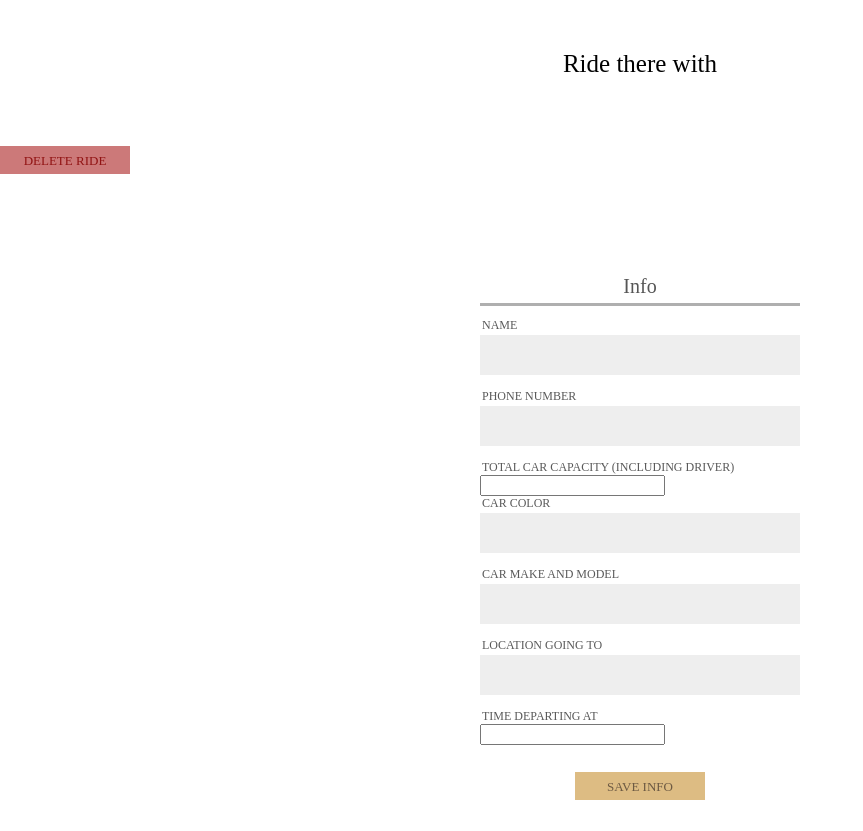
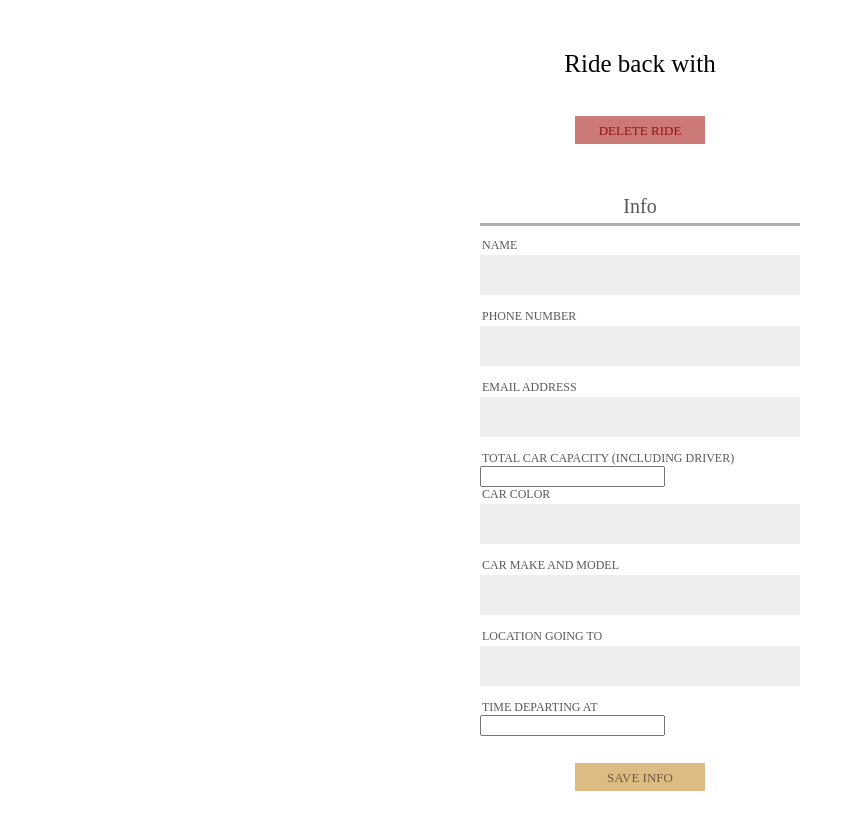
Before and after one commit to nikrdc/motorpool, a Flask app: template templates/driver.html in a window 1280 px wide. Shown: the top 831 px of the page, without its empty margins (0-863 px from the left). After the commit the page ends 791 px from the top, so only its background shows below. Run offline with Flask 2, Linux system fonts and the light colour scheme; the template is opened without the code that fills it: values that come from a table or form of the project are taken from there, others are empty; some libraries are stand-ins or nearby versions; some web fonts are replaced.

Commit message:
added email functionality

```diff
--- a/app.py
+++ b/app.py
@@ -6,10 +6,12 @@ from itsdangerous import URLSafeSerializer
 from flask.ext.wtf import Form
 from wtforms import StringField, SelectMultipleField, IntegerField, \
                     DateTimeField, SubmitField, widgets
-from wtforms.validators import Length, Required, NumberRange
+from wtforms.validators import Length, Required, NumberRange, Email, AnyOf
 from flask.ext.sqlalchemy import SQLAlchemy
 from flask.ext.migrate import Migrate, MigrateCommand
 from flask.ext.moment import Moment
+from threading import Thread
+from flask.ext.mail import Mail, Message
 
 
 basedir = os.path.abspath(os.path.dirname(__file__))
@@ -19,11 +21,18 @@ app.config['SECRET_KEY'] = os.environ.get('SECRET_KEY') or 'substitute key'
 app.config['SQLALCHEMY_DATABASE_URI'] = \
     'sqlite:///' + os.path.join(basedir, 'data.sqlite')
 app.config['SQLALCHEMY_COMMIT_ON_TEARDOWN'] = True
+app.config['MAIL_SERVER'] = 'smtp.gmail.com'
+app.config['MAIL_PORT'] = 465
+app.config['MAIL_USE_TLS'] = False
+app.config['MAIL_USE_SSL'] = True
+app.config['MAIL_USERNAME'] = os.environ.get('MAIL_USERNAME')
+app.config['MAIL_PASSWORD'] = os.environ.get('MAIL_PASSWORD')
 
 manager = Manager(app)
 moment = Moment(app)
 db = SQLAlchemy(app)
 migrate = Migrate(app, db)
+mail = Mail(app)
 
 def make_shell_context():
     return dict(app=app, db=db, Event=Event, Driver=Driver, Rider=Rider)
@@ -50,6 +59,7 @@ class Driver(db.Model):
     going_there = db.Column(db.Boolean)
     name = db.Column(db.String(64))
     phone = db.Column(db.String(64))
+    email = db.Column(db.String(64))
     capacity = db.Column(db.Integer)
     car_color = db.Column(db.String(64))
     make_model = db.Column(db.String(64))
@@ -68,6 +78,7 @@ class Rider(db.Model):
     id = db.Column(db.Integer, primary_key=True)
     name = db.Column(db.String(64))
     phone = db.Column(db.String(64))
+    email = db.Column(db.String(64))
 
     driver_id = db.Column(db.Integer, db.ForeignKey('drivers.id'))
 
@@ -85,6 +96,7 @@ class EventForm(Form):
 class PersonForm(Form):
     name = StringField('Name')
     phone = StringField('Phone number')
+    email = StringField('Email address', validators = [Email()])
     capacity = IntegerField('Total car capacity (including driver)')
     car_color = StringField('Car color')
     make_model = StringField('Car make and model')
@@ -97,13 +109,32 @@ class PersonForm(Form):
         widget = widgets.ListWidget(prefix_label=False))
 
     leaving_from = StringField('Location leaving from')
-    leaving_at = DateTimeField('Time departing at')
+    leaving_at = DateTimeField('Time departing at',
+                               format = '%A %B %d, %I:%M %p')
 
     going_to = StringField('Location going to')
-    going_at = DateTimeField('Time departing at')
+    going_at = DateTimeField('Time departing at',
+                             format = '%A %B %d, %I:%M %p')
 
     submit = SubmitField('Submit')
     save = SubmitField('Save info')
+
+
+# Email
+
+def send_async_email(app, msg):
+    with app.app_context():
+        mail.send(msg)
+
+
+def send_email(to, subject, template, **kwargs):
+    msg = Message('Motorpool: ' + subject, sender = 'Motorpool',
+                  recipients = [to])
+    msg.body = render_template(template + '.txt', **kwargs)
+    msg.html = render_template(template + '.html', **kwargs)
+    thr = Thread(target = send_async_email, args = [app, msg])
+    thr.start()
+    return thr
 
 
 # Helpers
@@ -188,8 +219,7 @@ def show_event(event_token):
         return redirect(url_for('index'))
 
 
-#AHHAHAHJASHFJHASHSAHAHHAHHA (lol, a comment by alex)
-
+#HJSDHFJDSFDSF #HJSDHFJDSFDSF #HJSDHFJDSFDSF
 @app.route('/<event_token>/<driver_id>', methods = ['GET', 'POST'])
 def show_driver(event_token, driver_id):
     event = Event.query.get(find(event_token))
@@ -219,6 +249,7 @@ def show_driver(event_token, driver_id):
                                    driver = driver, form = form)
     else:
         abort(404)
+#HJSDHFJDSFDSF #HJSDHFJDSFDSF #HJSDHFJDSFDSF
 
 
 @app.route('/<event_token>/<driver_id>/delete', methods = ['POST'])
@@ -227,9 +258,15 @@ def delete_driver(event_token, driver_id):
     driver = Driver.query.get(driver_id)
     if driver in event.drivers:
         db.session.delete(driver)
+        send_email(driver.email, 'Your ride has been deleted',
+                   'mail/driver_deleted_driver', driver = driver,
+                   event = event)
         riders = driver.riders
         for rider in driver.riders:
             db.session.delete(rider)
+            send_email(rider.email, 'A ride you were in has been deleted',
+                       'mail/driver_deleted_rider', rider = rider,
+                       driver = driver, event = event)
         db.session.commit()
         return redirect(url_for('show_event', event_token = event_token))
     else:
@@ -243,6 +280,9 @@ def delete_rider(event_token, driver_id, rider_id):
     rider = Rider.query.get(rider_id)
     if driver in event.drivers and rider in driver.riders:
         db.session.delete(rider)
+        send_email(rider.email, 'You have been deleted from a ride',
+                   'mail/rider_deleted_rider', rider = rider,
+                   driver = driver, event = event)
         db.session.commit()
         return redirect(url_for('show_driver', event_token = event_token,
                                 driver_id = driver_id))
@@ -250,6 +290,7 @@ def delete_rider(event_token, driver_id, rider_id):
         abort(404)
 
 
+#HJSDHFJDSFDSF #HJSDHFJDSFDSF #HJSDHFJDSFDSF
 @app.route('/<event_token>/add', methods = ['GET', 'POST'])
 def add_driver(event_token):
     if find(event_token):
@@ -273,8 +314,7 @@ def add_driver(event_token):
             return render_template('add_driver.html', form = form)
     else:
         abort(404)
-
-#AHHAHAHJASHFJHASHSAHAHHAHHA
+#HJSDHFJDSFDSF #HJSDHFJDSFDSF #HJSDHFJDSFDSF
 
 
 @app.route('/<event_token>/<driver_id>/add', methods = ['GET', 'POST'])
@@ -287,6 +327,7 @@ def add_rider(event_token, driver_id):
             if form.validate_on_submit():
                 rider = Rider(name = form.name.data,
                               phone = form.phone.data,
+                              email = form.email.data,
                               driver = driver)
                 db.session.add(rider)
                 db.session.commit()
--- a/static/style.css
+++ b/static/style.css
@@ -363,6 +363,7 @@ a {
 .rider_card {
     background-color: #eee;
     padding: 12px;
+    height: 43px;
     margin: 0 0 10px 0;
     color: #393939;
     -webkit-transition: all 0.2s;
@@ -390,6 +391,11 @@ a {
     margin: -40px 5px 0 0;
 }
 
+#delete_driver_form {
+    width: 130px;
+    margin: 0 auto;
+}
+
 #delete_button {
     background-color: #cc7979;
     border: none;
@@ -400,7 +406,7 @@ a {
     color: #911313;
     font-size: 13px;
     text-align: center;
-    margin: 38px auto 51px auto;
+    margin: 8px auto 24 auto;
 }
 
 #delete_button:hover {
@@ -413,3 +419,7 @@ a {
     cursor: pointer;
     text-align: center;
 }
+
+#no_riders {
+    margin: -23px 0 0 0;
+}
--- a/templates/add_driver.html
+++ b/templates/add_driver.html
@@ -52,6 +52,8 @@
     {{ form.name() }}<br>
     {{ form.phone.label }}<br>
     {{ form.phone() }}<br>
+    {{ form.email.label }}<br>
+    {{ form.email() }}<br>
     {{ form.capacity.label }}<br>
     {{ form.capacity() }}<br>
     {{ form.car_color.label }}<br>
--- a/templates/add_rider.html
+++ b/templates/add_rider.html
@@ -36,6 +36,8 @@
     {{ form.name() }}<br>
     {{ form.phone.label }}<br>
     {{ form.phone() }}<br>
+    {{ form.email.label }}<br>
+    {{ form.email() }}<br>
     <div class="submit_button">{{ form.submit() }}</div>
 </form>
 {% endblock %}
--- a/templates/driver.html
+++ b/templates/driver.html
@@ -1,5 +1,11 @@
 {% extends "base.html" %}
-{% block title %}Ride there with {{ driver.name }}{% endblock %}
+{% block title %}Ride
+    {% if driver.going_there %}
+        there
+    {% else %}
+        back
+    {% endif %}
+with {{ driver.name }}{% endblock %}
 {% block body %}
 <script>
     $(document).ready(function() {
@@ -15,9 +21,17 @@
     });
 </script>
 
-<div class="title" id="driver_title">Ride there with {{ driver.name }}</div>
+<div class="title" id="driver_title">
+    Ride
+    {% if driver.going_there %}
+        there
+    {% else %}
+        back
+    {% endif %}
+    with {{ driver.name }}
+</div>
 
-<form action="{{ url_for('delete_driver', event_token = event_token, driver_id = driver.id) }}" method="POST">
+<form id="delete_driver_form" action="{{ url_for('delete_driver', event_token = event_token, driver_id = driver.id) }}" method="POST">
     <input type="submit" id="delete_button" value="Delete ride"/>
 </form>
 
@@ -34,6 +48,8 @@
             </div>
         {% endfor %}
     </div>
+{% else %}
+    <div id="no_riders"></div>
 {% endif %}
 
 <div id="driver_info">
@@ -44,6 +60,8 @@
         {{ form.name() }}<br>
         {{ form.phone.label }}<br>
         {{ form.phone() }}<br>
+        {{ form.email.label }}<br>
+        {{ form.email() }}<br>
         {{ form.capacity.label }}<br>
         {{ form.capacity() }}<br>
         {{ form.car_color.label }}<br>
--- /dev/null
+++ b/templates/mail/driver_deleted_driver.html
@@ -0,0 +1 @@
+Hello <b>{{ driver.name }}</b>. Your ride{% if driver.going_there %} going to {% else %} coming from {% endif %}the event <b>{{ event.name }}</b> has been deleted.
--- /dev/null
+++ b/templates/mail/driver_deleted_driver.txt
@@ -0,0 +1 @@
+Hello {{ driver.name }}. Your ride{% if driver.going_there %} going to {% else %} coming from {% endif %}the event {{ event.name }} has been deleted.
--- /dev/null
+++ b/templates/mail/driver_deleted_rider.html
@@ -0,0 +1 @@
+Hello <b>{{ rider.name }}</b>. The ride with driver <b>{{ driver.name }}</b>{% if driver.going_there %} going to {% else %} coming from {% endif %}the event <b>{{ event.name }}</b> has been deleted.
--- /dev/null
+++ b/templates/mail/driver_deleted_rider.txt
@@ -0,0 +1 @@
+Hello {{ rider.name }}. The ride with driver {{ driver.name }}{% if driver.going_there %} going to {% else %} coming from {% endif %}the event {{ event.name }} has been deleted.
--- /dev/null
+++ b/templates/mail/rider_deleted_rider.html
@@ -0,0 +1 @@
+Hello <b>{{ rider.name }}</b>. You have been deleted from the ride with driver <b>{{ driver.name }}</b>{% if driver.going_there %} going to {% else %} coming from {% endif %}the event <b>{{ event.name }}</b>.
--- /dev/null
+++ b/templates/mail/rider_deleted_rider.txt
@@ -0,0 +1 @@
+Hello {{ rider.name }}. You have been deleted from the ride with driver {{ driver.name }}{% if driver.going_there %} going to {% else %} coming from {% endif %}the event {{ event.name }}.
```
